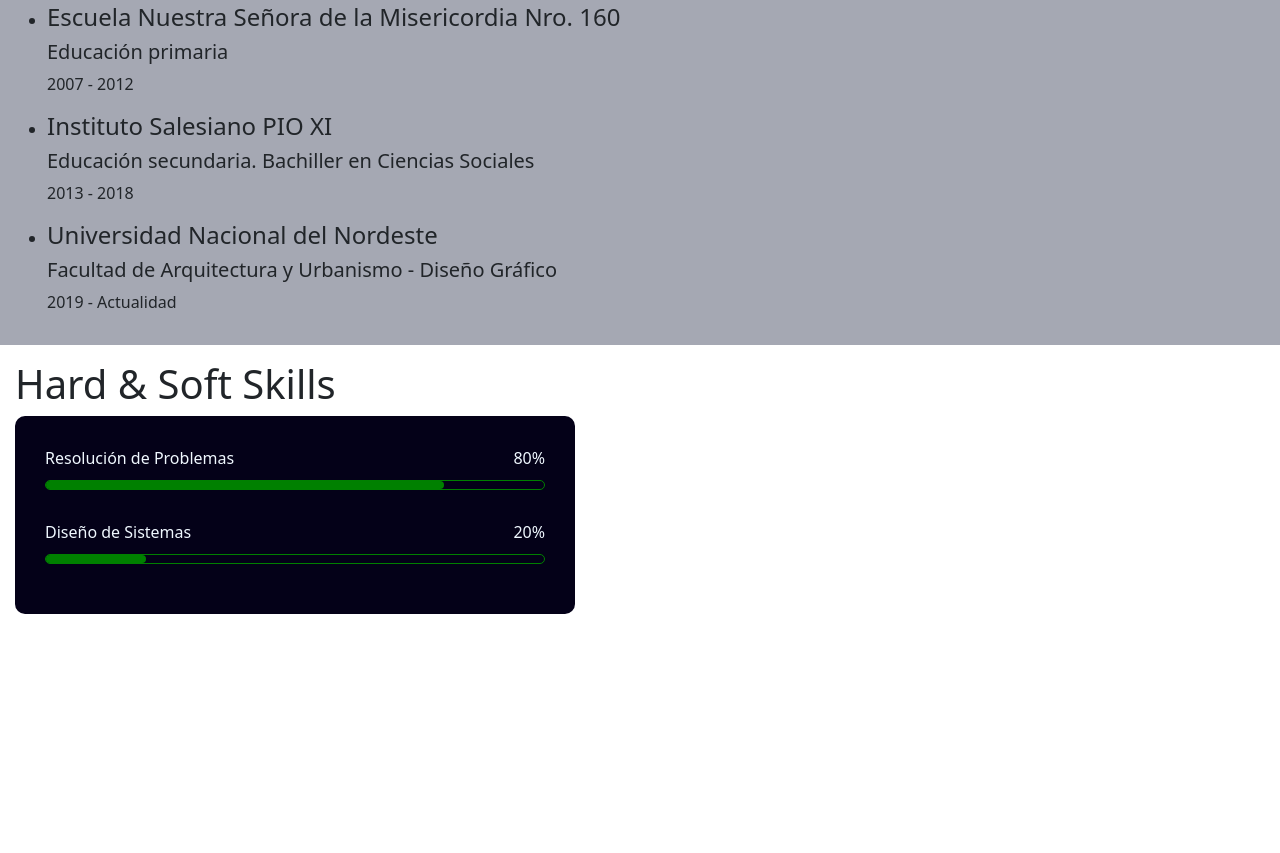
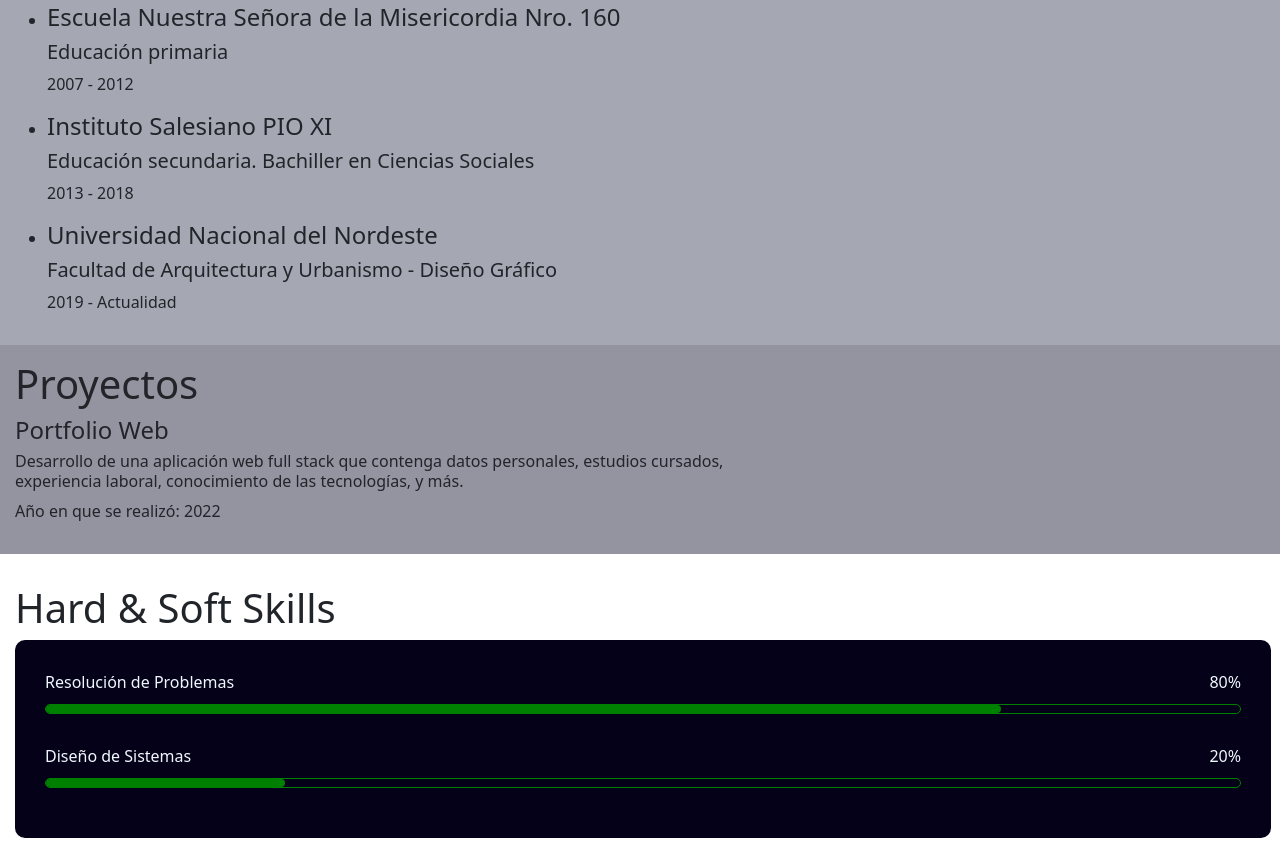
Before and after one commit to paosgv7/Portfolio-FrontEnd, a plain HTML site: page index.html in a window 1280 px wide. Shown: the part 1234-2087 px from the top of the page. Before the commit the page ends 1863 px from the top, so only its background shows below. Drawn offline with nearby package versions, Linux system fonts and the light colour scheme.

Commit message:
Proyectos

```diff
--- a/index.html
+++ b/index.html
@@ -82,6 +82,17 @@
     </div>
   </div>
 
+  <div class="row" id="SeccionP">
+    <h1>Proyectos</h1>
+    <div class="col-sm-12 col-md-7 col-lg-7">
+        <h4>Portfolio Web</h4>
+        <h6>Desarrollo de una aplicación web full stack que contenga datos personales, estudios cursados, experiencia laboral, conocimiento de las
+            tecnologías, y más.</h6>
+        <p>Año en que se realizó: 2022</p>
+    </div>
+  </div>
+
+  <div class="row">
     <div class="Box">
         <h1>Hard & Soft Skills</h1>
         <div class="Contenedor">
@@ -106,5 +117,6 @@
             </div>
         </div>
     </div>
+ </div>
 </body>
 </html>
--- a/styles.css
+++ b/styles.css
@@ -42,6 +42,10 @@
 
 #SeccionEd {
     background-color: rgb(165, 168, 179);
+}
+
+#SeccionP {
+    background-color: rgb(148, 148, 160);
 }
 
 .Box {
```
Lines whose indentation alone changed are shown as unchanged.
